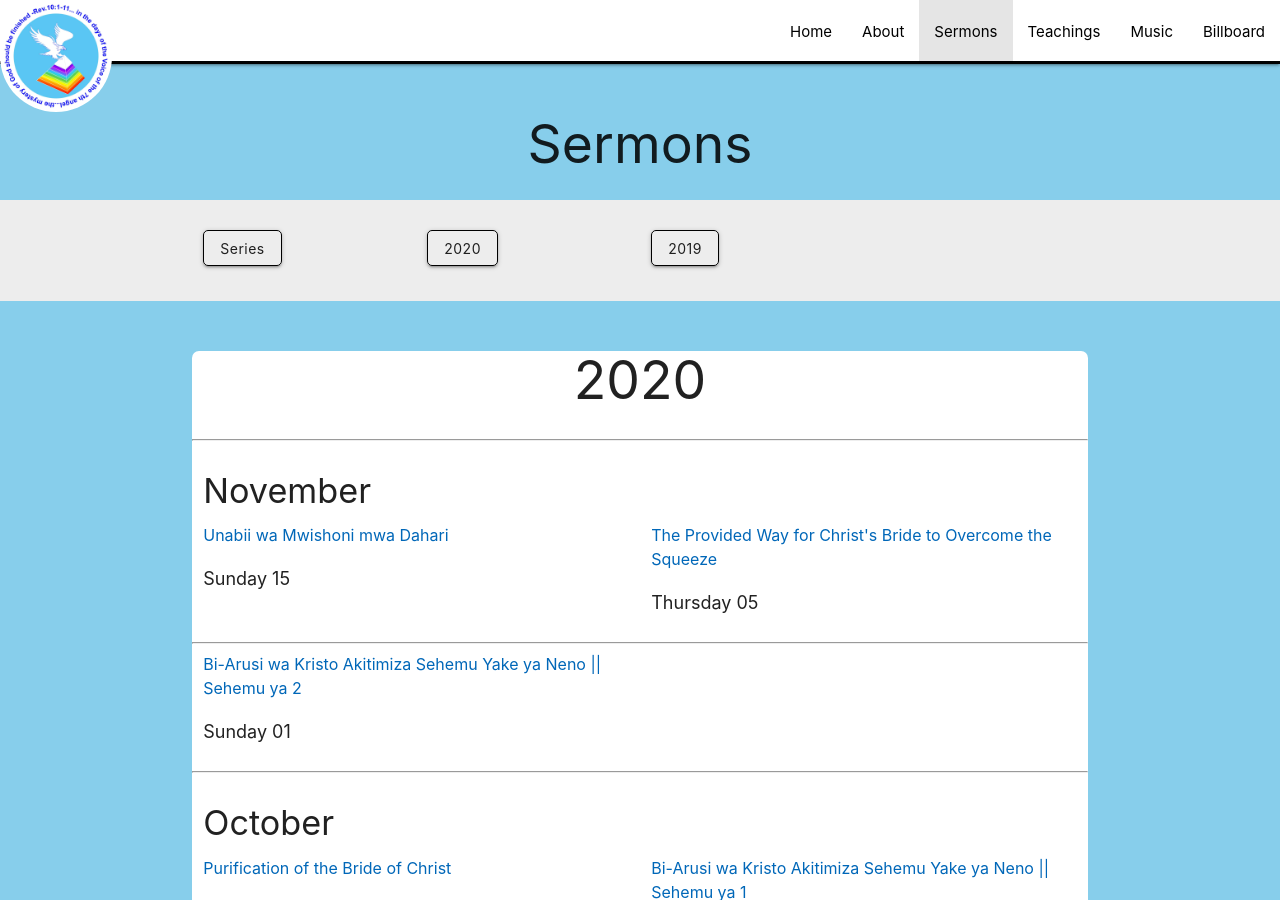
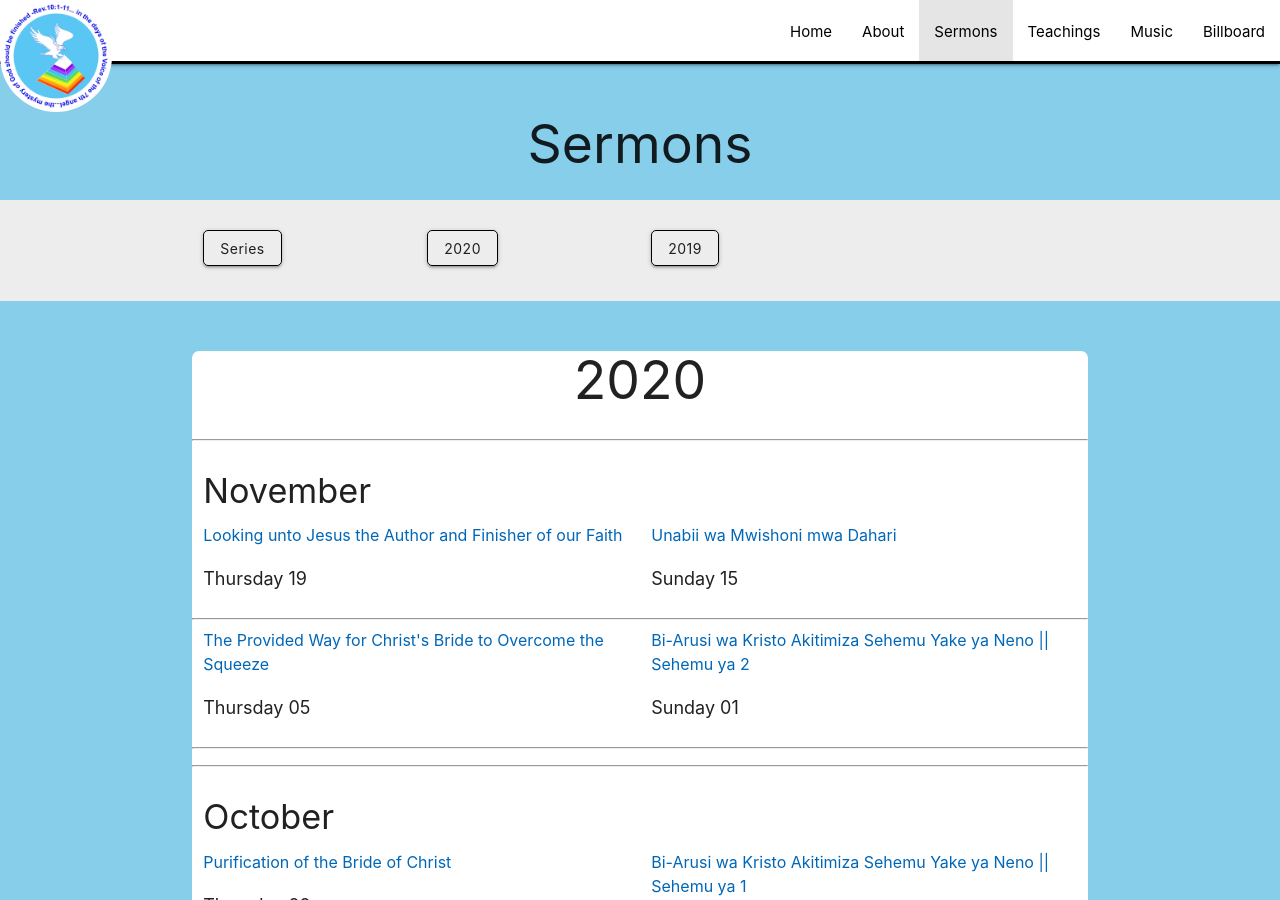
Before and after one commit to njorogetimk/cmt-redisigned, a Jekyll site: the page built from sermons/index.html, in a window 1280 px wide and 900 px high. Built offline with Jekyll 4.4.1, drawn with Linux system fonts in a browser that asks for light colours.

Commit message:
Update to sermon of Nov 19

```diff
--- a/index.html
+++ b/index.html
@@ -67,12 +67,12 @@
       <div class="col s12 m6">
         <h6 class="center">
           <a
-            href="sermons/2020/sunday/20-11-15_Unabii_wa_Mwishoni_mwa_Dahari.html"
+            href="sermons/2020/thursday/20-11-19_Looking_unto_Jesus_the_Author_and_Finisher_of_our_Faith.html"
             class="dark-link"
-            >Unabii wa Mwishoni mwa Dahari</a
+            >Looking unto Jesus the Author and Finisher of our Faith</a
           >
         </h6>
-        <p class="center">{{"November 15 20" | date: "%a, %B %d"}}</p>
+        <p class="center">{{"November 19 20" | date: "%a, %B %d"}}</p>
       </div>
 
       <div class="col s12 m6">
--- /dev/null
+++ b/sermons/2020/thursday/20-11-19_Looking_unto_Jesus_the_Author_and_Finisher_of_our_Faith.html
@@ -0,0 +1,21 @@
+---
+title: Looking unto Jesus the Author and Finisher of our Faith | 2020
+heading: Looking unto Jesus the Author and Finisher of our Faith
+date: November 19 20
+---
+
+<iframe
+  width="100%"
+  height="315"
+  src="https://www.youtube.com/embed/BROlOci-tp4"
+  frameborder="0"
+  allow="accelerometer; autoplay; clipboard-write; encrypted-media; gyroscope; picture-in-picture"
+  allowfullscreen
+></iframe>
+
+<h5>Audio</h5>
+<iframe
+  src="https://drive.google.com/file/d/1H4VHBULnyeklOwIbOHYlsZG2JA18eJ2c/preview"
+  width="600"
+  height="100"
+></iframe>
```
